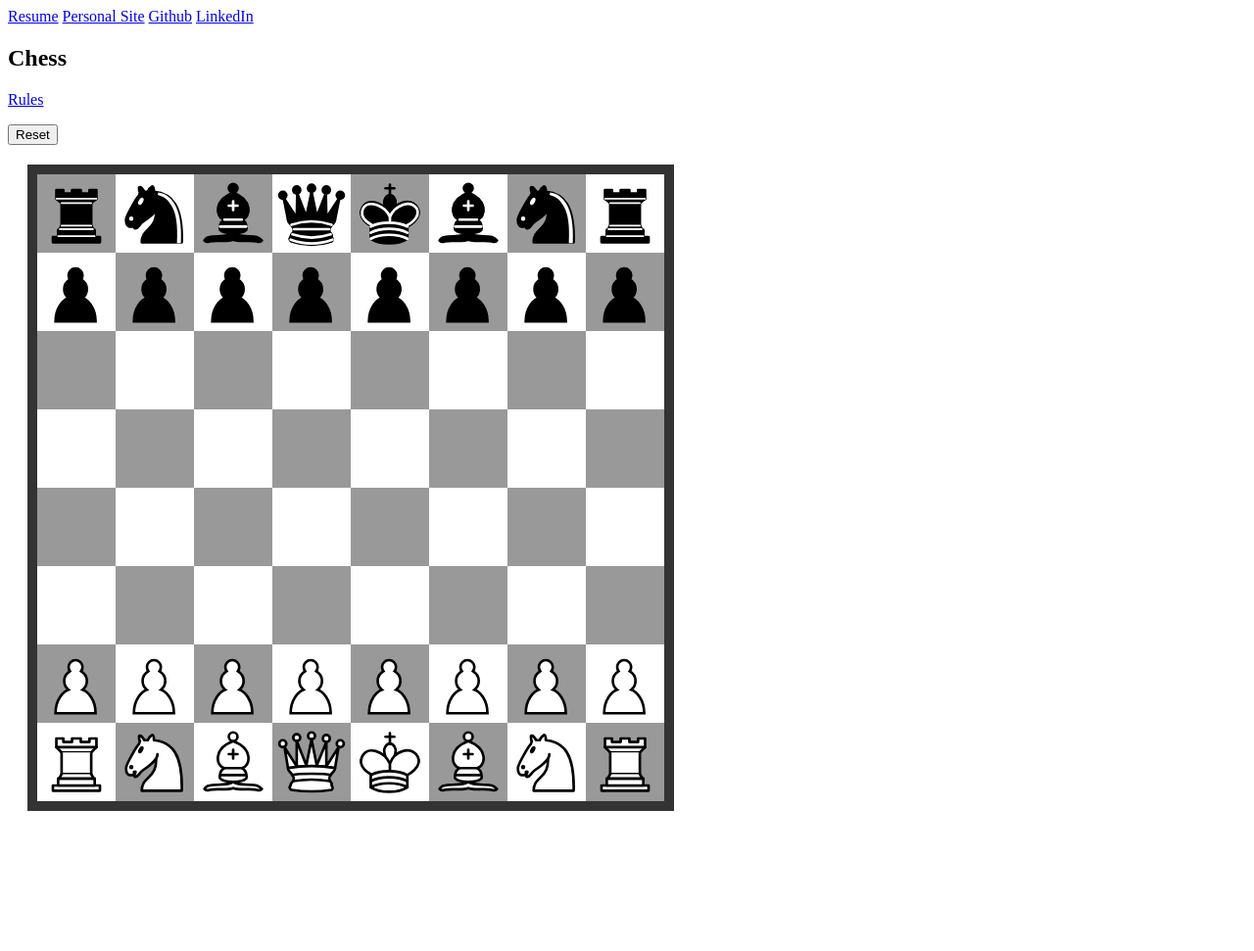
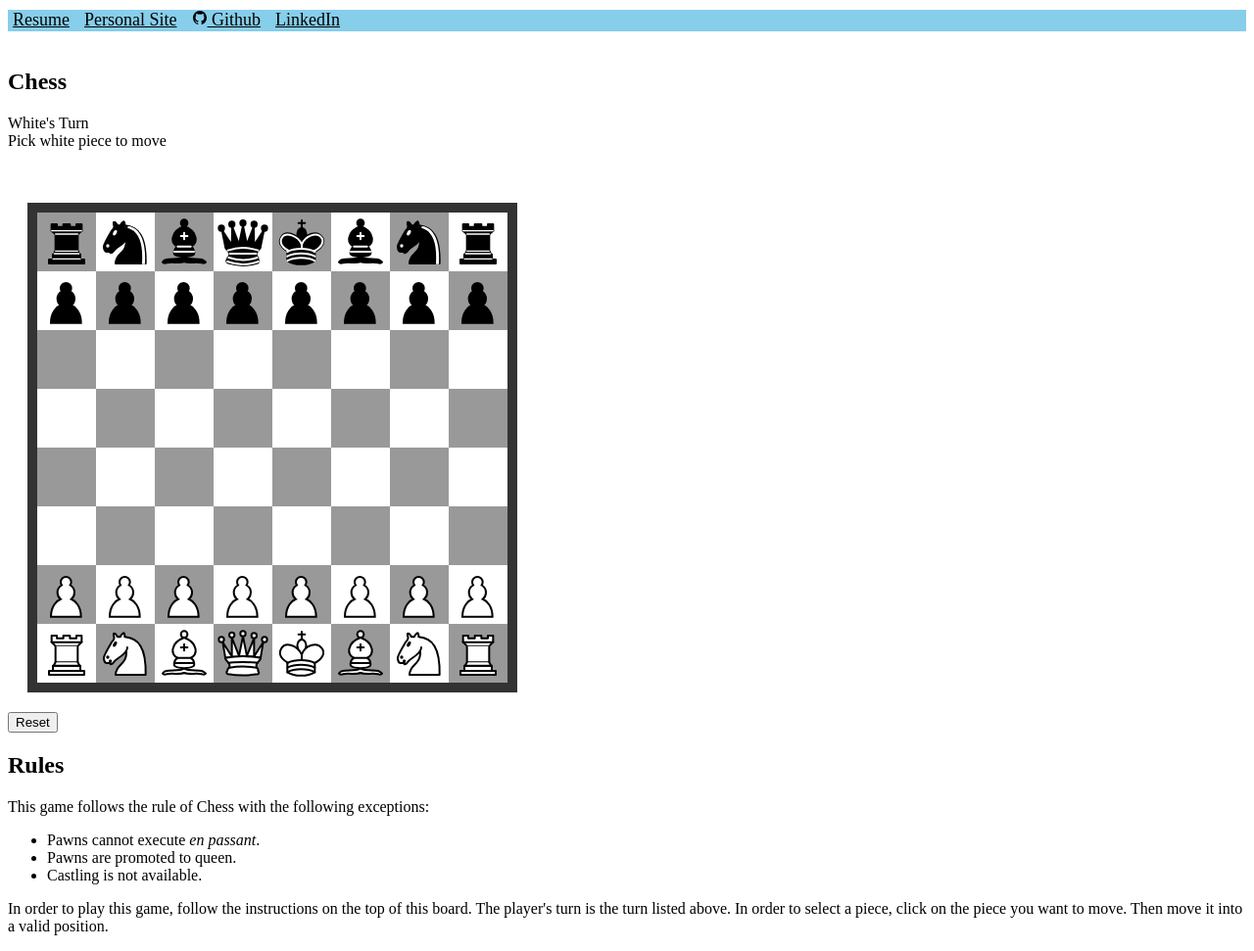
Before and after one commit to soali3107/chess, a website built with webpack: page index.html in a window 1280 px wide. Shown: the whole page at 98% size. Before the commit the page ends 848 px from the top, so only its background shows below. Built offline with nearby package versions, Linux system fonts and the light colour scheme.

Commit message:
Add messages. Move reset button to bottom.

```diff
--- a/index.html
+++ b/index.html
@@ -10,26 +10,51 @@
 </head>
 <body>
     <div class='links'>
-        <a href="./assets/Sohail_Ali_Resume.pdf" target="_blank" class="button">Resume</a>
-        <a href="https://soali3107.github.io" target="_blank">Personal Site</a>
-        <a href="https://github.com/soali3107" target="_blank">Github</a>
-        <a href="https://www.linkedin.com/in/soali3107/" target="_blank">LinkedIn</a>
+        <a class="resume site" href="https://soali3107.github.io/images/Sohail_Ali_Resume.pdf" target="_blank" class="button">Resume</a>
+        <a class="personal site" href="https://soali3107.github.io" target="_blank">Personal Site</a>
+        <a class="github site" href="https://github.com/soali3107" target="_blank">
+            <!-- <ion-icon name="logo-github"></ion-icon> -->
+            <img class="logo" src="logo-github.svg"></img>
+            Github
+        </a>
+        <a class="linkedin site" href="https://www.linkedin.com/in/soali3107/" target="_blank">LinkedIn</a>
     </div>
+    <br>
 
-    <h2 class='title'>Chess</h2>
-    <a href="rules.html">
-        <p> Rules </p>
-    </a>
-    <button class='reset'>Reset
-        <!-- <script src="./dist/main.js"></script> -->
-    </button>
-    <div class="chess">
-        <script src="./dist/main.js"></script>
-    </div>
-    <div id="messages">
-        <div class='turn'></div>
-        <div class='valid'></div>
-        <div class='check'></div>
+    <div class="body">
+        <div class="main">
+            <h2 class='title'>Chess</h2>
+            <div class="messages">
+                <div class='turn'></div>
+                <div class='valid'>Pick white piece to move</div>
+                <div class='check'></div>
+            </div>
+
+            <p class="turn"></p> <br>
+            <div class="chess">
+                <script src="./dist/main.js"></script>
+            </div>
+            <button class='reset'>Reset</button>
+            <!-- <script src="./dist/main.js"></script> -->
+        </div>
+
+        <div class="side">
+            <h2 class='title'>Rules</h2>
+                <div class="rules">
+                    <p> This game follows the rule of Chess with the following exceptions: </p>
+                    <ul>
+                        <li> Pawns cannot execute <em> en passant</em>.</li>
+                        <li> Pawns are promoted to queen.</li>
+                        <li> Castling is not available. </li>
+                    </ul>
+                    <p>
+                        In order to play this game, follow the instructions on the top of this board.
+                        The player's turn is the turn listed above.
+                        In order to select a piece, click on the piece you want to move. Then move it into
+                        a valid position.
+                    </p>
+                </div>
+        </div>
     </div>
 </body>
 </html>
--- a/src/index.js
+++ b/src/index.js
@@ -5,29 +5,23 @@ import Board from './scripts/board';
 import Queen from './scripts/piece/Queen';
 import Pawn from './scripts/piece/pawn';
 // this.game = new Game;
-document.querySelector('.reset').addEventListener('click', () =>{
-    board2 = new Board;
-    clickCount = [];
-    document.getElementsByClassName("chess")[0].innerHTML = "";
-    updateBoard();
-});
+
 document.addEventListener("DOMContentLoaded", () =>{
     updateBoard();
+    reset();
 });
 
 let clickCount = [];
 let board2 = new Board();
 function updateBoard(){
-    // debugger
-    // document.getElementsByClassName("chess").innerHTML = "";
-    console.log(document.getElementsByClassName("chess"));
     let chessBoard = document.getElementsByClassName("chess")[0];
+    let valid = document.getElementsByClassName("valid")[0];
+    updateMessages();
     // debugger
     for(let i = 0; i < 8; i++){
         for(let j = 0; j < 8; j++){
             //create  tile element for
             let img = document.createElement("img");
-
             img.className = ((i + j) % 2 === 0 ? "black" : "white" );
             img.id = `${i}${j}`;
             img.src = board2.rows[i][j].symbol();
@@ -37,17 +31,21 @@ function updateBoard(){
                 const startPos = [i, j];
                 if (clickCount.length === 0 && board2.rows[startPos[0]][startPos[1]].color === board2.currentPlayer){
                     clickCount.push(startPos);
-                    console.log('being pushed');
+                    valid.textContent = `Pick where to move ${board2.currentPlayer} piece`;
+                    // console.log('being pushed');
                 }
                 else if (clickCount.length === 0){
-                    console.log('wrong color');
+                    // console.log('wrong color');
+                    valid.textContent = `Pick ${board2.currentPlayer} piece to move.`;
                 }
                 else {
-                    board2.movePiece(clickCount[0], startPos)
+                    board2.movePiece(clickCount[0], startPos);
+                    valid.textContent = `Pick ${board2.currentPlayer} piece to move.`;
                     let currentPiece = board2.rows[startPos[0]][startPos[1]];
                     if (currentPiece instanceof Pawn && (startPos[0] === 0 || startPos[0] === 7)){
                         currentPiece = board2.promotion(startPos, Queen);
                     }
+                    // console.log("White is in check: ", board2.checkmate('white'));
                     clickCount = [];
                     chessBoard.innerHTML = "";
                     updateBoard();
@@ -60,12 +58,38 @@ function updateBoard(){
 
 };
 
+function reset(){
+    document.getElementsByClassName('reset')[0].addEventListener('click', () => {
+        board2 = new Board;
+        clickCount = [];
+        document.getElementsByClassName("chess")[0].innerHTML = "";
+        updateBoard();
+    });
+}
+
+
 function updateMessages(){
-    if (board2.checkmate){
-        document.querySelector('.check').textContent= `${board.currentPlayer()} is in `;
+    let isCheck = document.getElementsByClassName("check")[0];
+    let turn = document.getElementsByClassName("turn")[0];
+    turn.textContent = board2.currentPlayer[0].toUpperCase() + board2.currentPlayer.slice(1) + "'s Turn"
+    if (board2.checkmate('white')){
+        isCheck.textContent = `White is in checkmate!`;
+        turn.textContent = '';
+    }
+    else if (board2.checkmate('black')){
+        isCheck.textContent = 'Black is in checkmate!';
+        turn.textContent = '';
+    }
+    else if (board2.check('white')){
+        isCheck.textContent = 'White is in check!';
+    }
+    else if (board2.check('black')){
+        isCheck.textContent = 'Black is in check!';
+    }
+    else {
+        isCheck.textContent = '';
     }
 }
-
 
 // import Board from './scripts/board';
 // instance of  board
--- a/src/styles/index.scss
+++ b/src/styles/index.scss
@@ -1,24 +1,56 @@
+.links {
+    box-sizing: border-box;
+    height: 22px;
+    margin-top: 10px;
+    margin-bottom: 5 px;
+    font-size: 18px;
+    background-color: skyblue;
+
+}
+
+.message {
+    font-size: 15px;
+}
+
+.site {
+    color: black;
+    float: left;
+    margin-right: 10px;
+    margin-left: 5px;
+}
+
+.logo {
+    height: 16px;
+    width: auto;
+    color: white;
+}
 .chess {
-    width: 640px;
-    height: 640px;
+    width: 480px;
+    height: 480px;
     margin: 20px;
     border: 10px solid #333;
+    /* color: #FFFF00;
+    opacity: .5; */
 }
+
 .black {
     float: left;
-    width: 80px;
-    height: 80px;
+    width: 60px;
+    height: 60px;
     background-color: #999;
-      font-size:50px;
+    font-size:50px;
     text-align:center;
     display: table-cell;
     vertical-align:middle;
+    /* background:linear-gradient( yellow 90%);
+    background-blend-mode: overlay; */
 }
+
 .white {
     float: left;
-    width: 80px;
-    height: 80px;
-    background-color: #fff;
+    width: 60px;
+    height: 60px;
+    background-color: white;
     font-size:50px;
     text-align:center;
     display: table-cell;
```
Also changed, not shown: src/scripts/board.js (+4 -4 lines), logo-github.svg (added).
